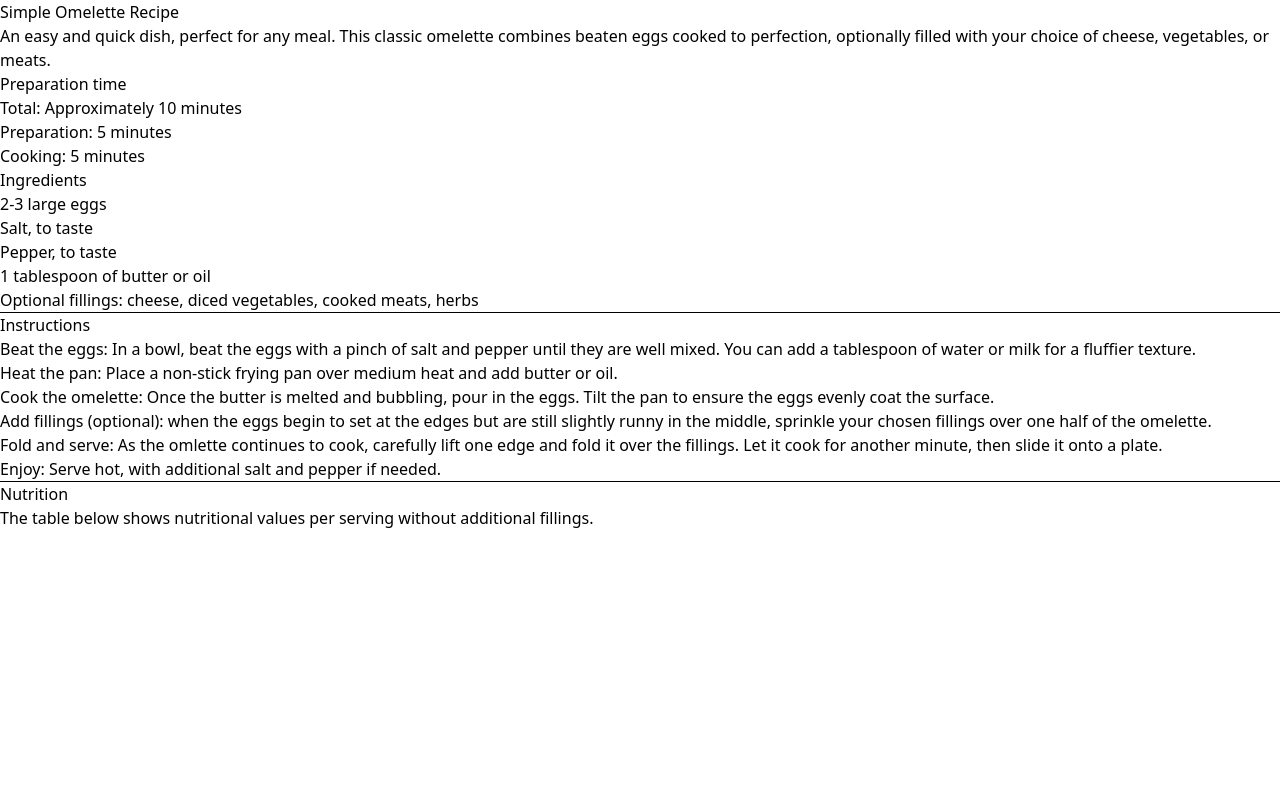
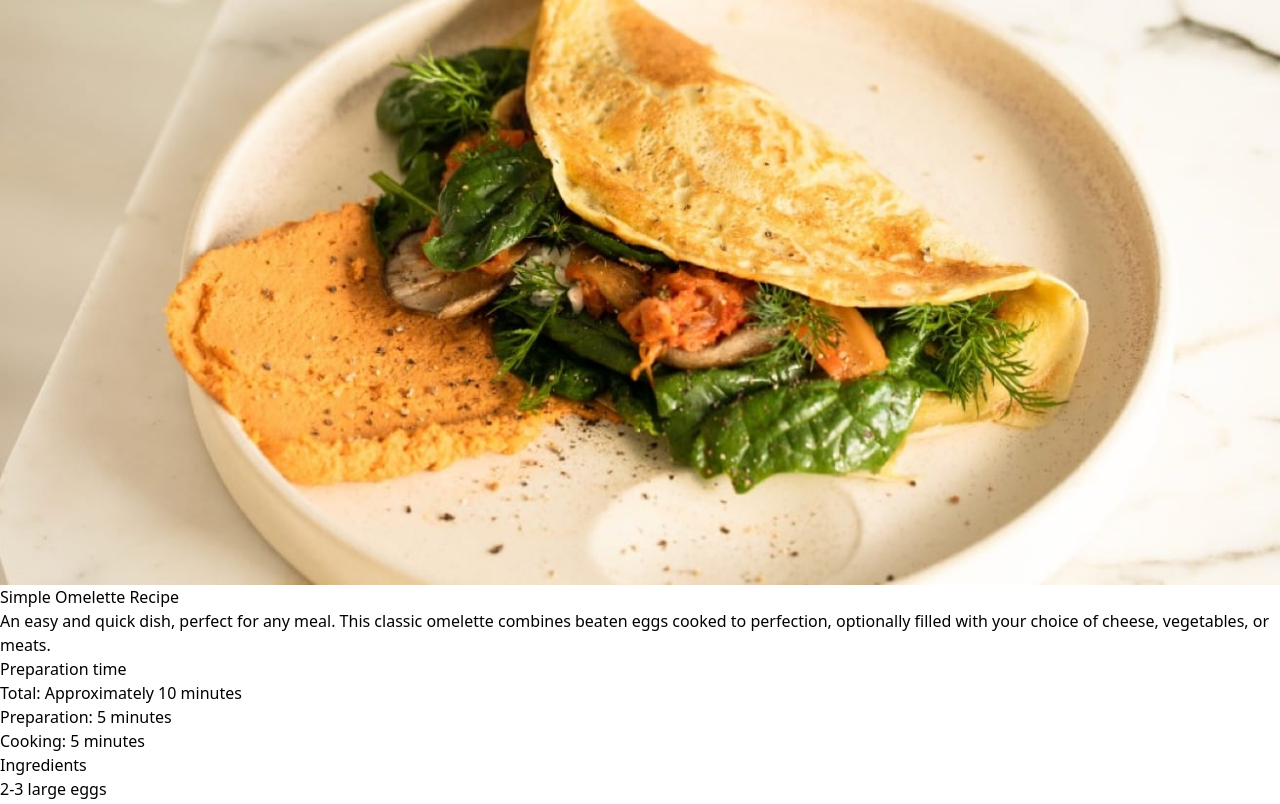
Before and after one commit to Daniel1000c/recipe-page, a website: page index.html in a window 1280 px wide. Shown: the top 804 px of the page. Drawn offline with Linux system fonts and the light colour scheme.

Commit message:
Add recipe img

```diff
--- a/index.html
+++ b/index.html
@@ -17,6 +17,9 @@
     <main>
         <section>
             <!-- Image Container -->
+            <div>
+                <img src="images/image-omelette.jpeg" alt="Simple Egg Omelette">
+            </div>
             <!-- Recipe Introduction -->
             <div>
                 <h1>Simple Omelette Recipe</h1>
```
